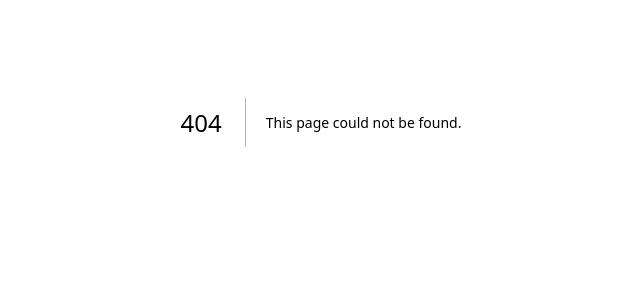
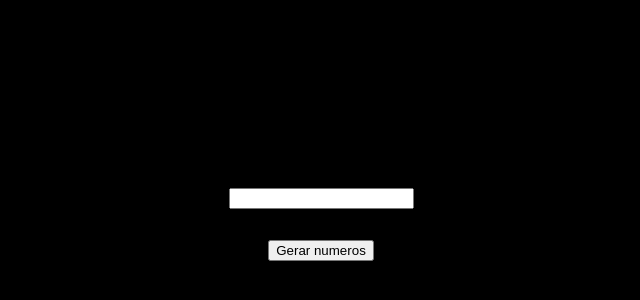
Before and after one commit to mauricom97/next-exercises, a Next.js app: page /megasena in a window 1280 px wide. Before the commit this address had no page. Shown: the part 278-578 px from the top of the page, without its empty margins (319-959 px from the left). Built offline with nearby package versions, Linux system fonts and the light colour scheme.

Commit message:
Gerando numeros da mega sena

```diff
--- /dev/null
+++ b/components/megasena/Numbers.jsx
@@ -0,0 +1,72 @@
+import { useState } from "react"
+import _ from "lodash"
+export default function numbers () {
+
+  const styleNumbers = {
+    display: "flex",
+    justifyContent: "center",
+    alignItems: "center",
+    height: "100vh",
+    fontSize: "50px",
+    backgroundColor: "#000"
+  }
+
+  const styleNumber = {
+    width: "100px",
+    height: "100px",
+    minWidth: "100px",
+    minHeight: "100px",
+    margin: "15px",
+    backgroundColor: "#FFF",
+    color: "#000",
+    display: "flex",
+    alignItems: "center",
+    justifyContent: "center",
+    borderRadius: "100%",
+  }
+
+  let [numbers, setNumbers] = useState("")
+  let [qtdeNum, setQtdeNum] = useState(6)
+
+  function generateNumbers() {
+    const newNumbers = []
+    for(let i = 0; i < qtdeNum; i++) {
+      let randomNumber = _.random(1,60)
+      while(newNumbers.includes(randomNumber)) {
+        randomNumber = _.random(1,60)
+      }
+      newNumbers.push(randomNumber)
+    }
+
+    const divsWithNumbers = newNumbers.map((number, key) => {
+      return (
+        <span key={key} style={styleNumber}>
+          { number }
+        </span>
+      )
+    })
+    setNumbers(divsWithNumbers)
+    return
+  }
+
+
+  return (
+      <div style={styleNumbers}>
+        {numbers}
+
+        <input type="text" style={
+          {
+            display: "flex",
+            position: "absolute",
+            marginTop: "12%"
+          }
+        } onChange={e => setQtdeNum(e.target.value)}/>
+
+        <button style={{
+          display: "flex",
+          position: "absolute",
+          marginTop: "20%"
+        }} onClick={ generateNumbers }>Gerar numeros</button>
+      </div>
+  )
+}
--- /dev/null
+++ b/pages/megasena/index.jsx
@@ -0,0 +1,8 @@
+import Numbers from "../../components/megasena/Numbers"
+export default function megaSena() {
+  return (
+    <div>
+      <Numbers />
+    </div>
+  )
+}
```
Also changed, not shown: pages/estado/formulario.jsx (added, +12 -0 lines).
